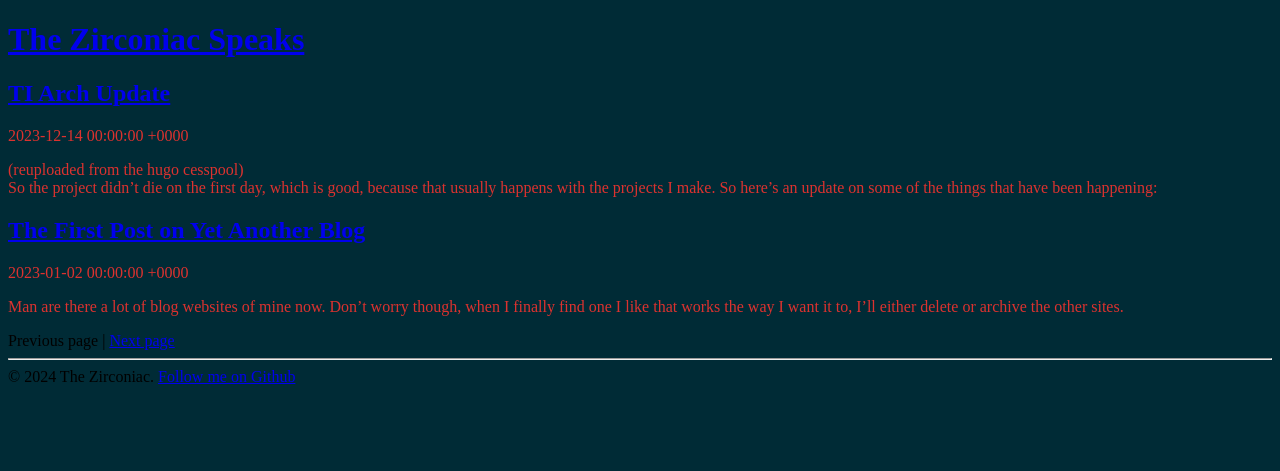
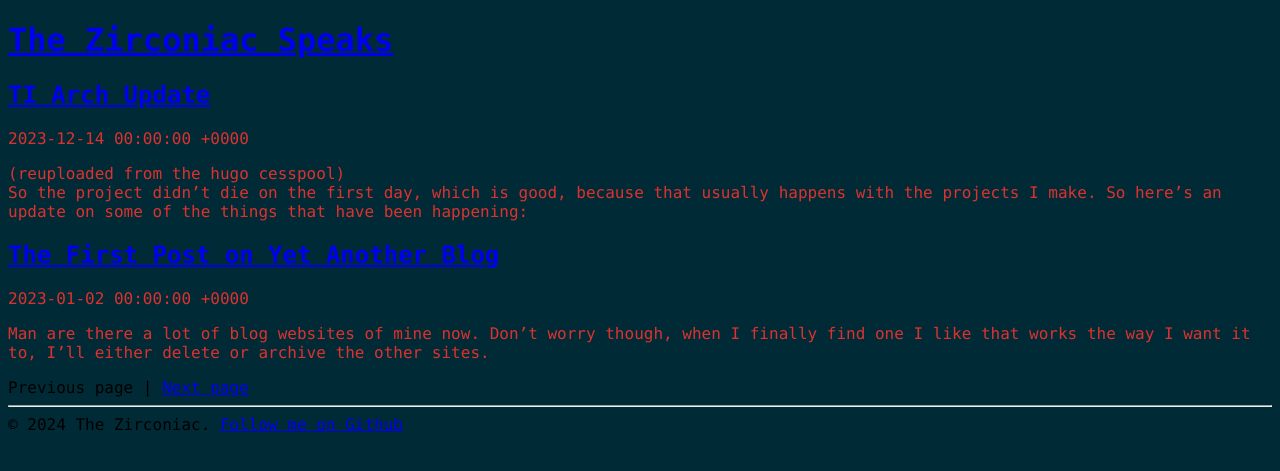
Before and after one commit to ZirconiaCubed3v2/ZirconiaCubed3v2.github.io, a Jekyll site: the page built from index.html, in a window 1280 px wide. Shown: the top 471 px of the page. Built offline with Jekyll 4.4.1, drawn with Linux system fonts in a browser that asks for light colours; the list of posts is cut into pages by our own code.

Commit message:
Update style.css

```diff
--- a/css/style.css
+++ b/css/style.css
@@ -1,7 +1,9 @@
 body {
   background-color: #002b36;
+  font-family: Monaco, sans-serif;
 }
 
 p {
   color: #dc322f;
+  font-family: Monaco, sans-serif;
 }
```
